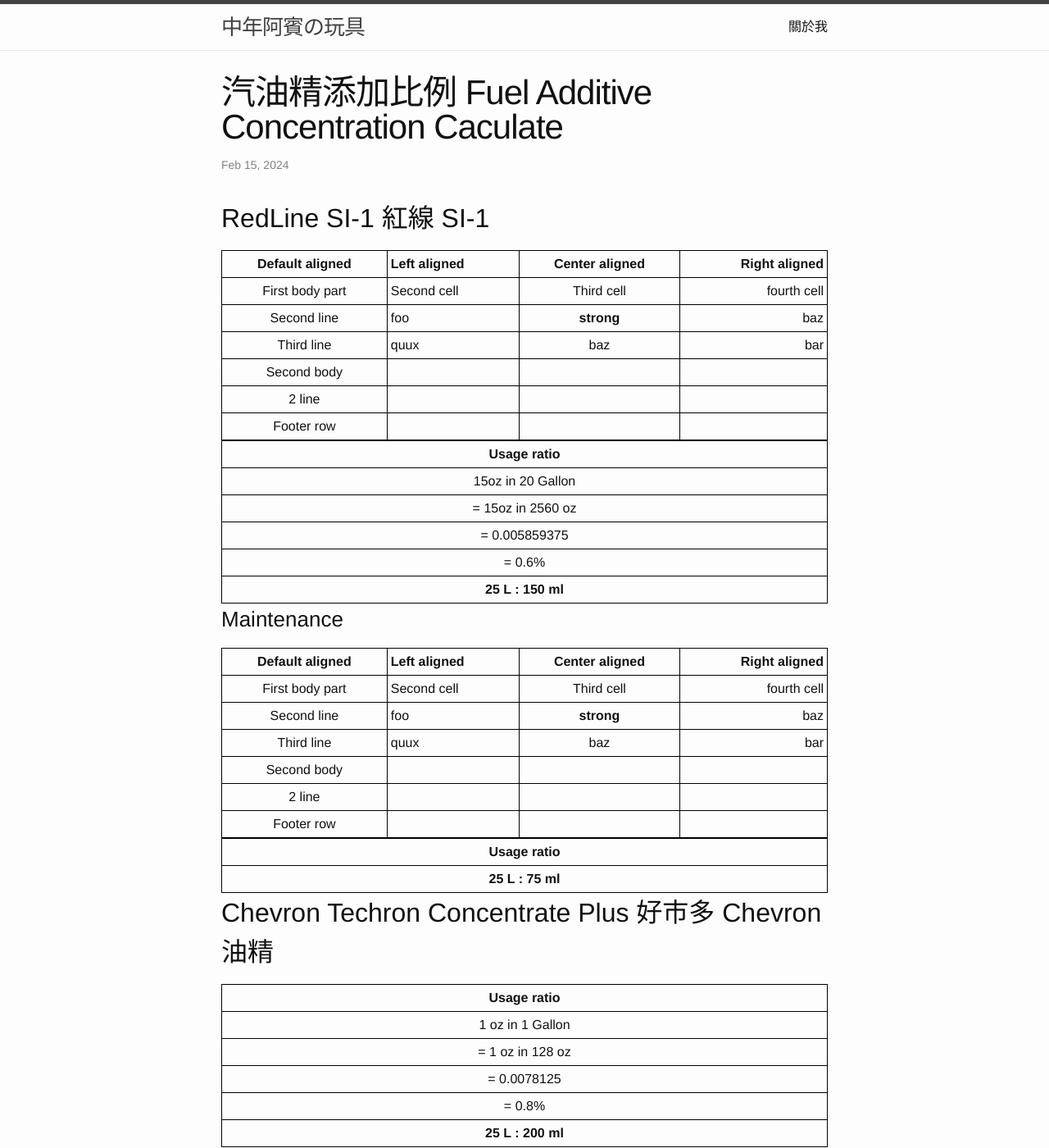
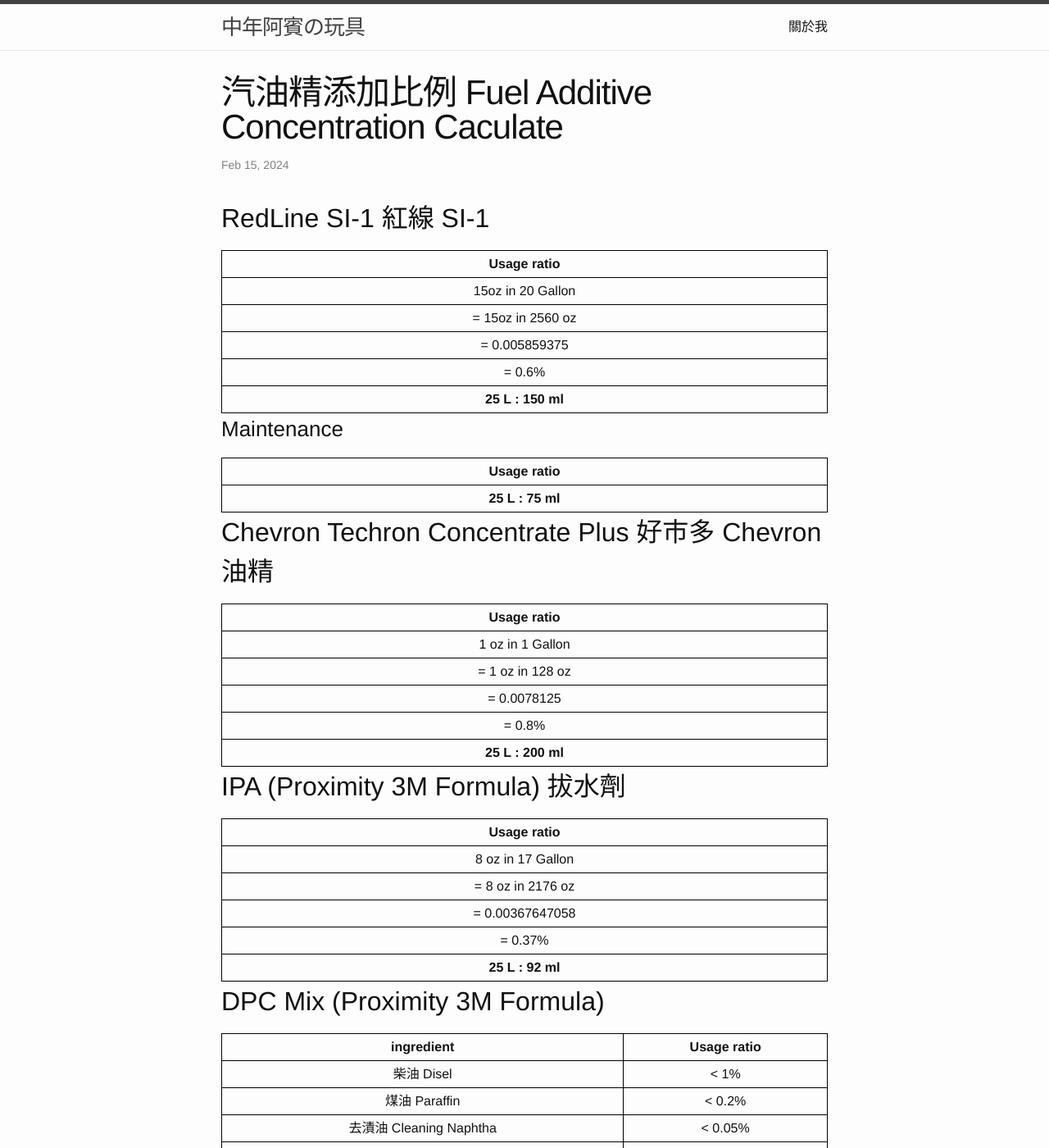
Before and after one commit to 1stbenz/1stbenz.github.io, a Jekyll site: the page built from _posts/2024-02-15-additive-ratio.md, in a window 1280 px wide and 1400 px high. Shown: the whole window at 82% size. Built offline with Jekyll 4.4.1, drawn with Linux system fonts in a browser that asks for light colours.

Commit message:
Update 2024-02-15-additive-ratio.md

```diff
--- a/_posts/2024-02-15-additive-ratio.md
+++ b/_posts/2024-02-15-additive-ratio.md
@@ -7,82 +7,52 @@
 
 ## RedLine SI-1 紅線 SI-1
 
-|-----------------+------------+-----------------+----------------|
-| Default aligned |Left aligned| Center aligned  | Right aligned  |
-|-----------------|:-----------|:---------------:|---------------:|
-| First body part |Second cell | Third cell      | fourth cell    |
-| Second line     |foo         | **strong**      | baz            |
-| Third line      |quux        | baz             | bar            |
-|-----------------+------------+-----------------+----------------|
-| Second body     |            |                 |                |
-| 2 line          |            |                 |                |
-|=================+============+=================+================|
-| Footer row      |            |                 |                |
-|-----------------+------------+-----------------+----------------|
-
-| Usage ratio       |
-|-------------------|
+| Usage ratio |
+| --- |
 | 15oz in 20 Gallon |
 | = 15oz in 2560 oz |
-| = 0.005859375     |
-| = 0.6%            |
+| = 0.005859375 |
+| = 0.6% |
 | **25 L : 150 ml** |
 
 ### Maintenance
 
-|-----------------+------------+-----------------+----------------|
-| Default aligned |Left aligned| Center aligned  | Right aligned  |
-|-----------------|:-----------|:---------------:|---------------:|
-| First body part |Second cell | Third cell      | fourth cell    |
-| Second line     |foo         | **strong**      | baz            |
-| Third line      |quux        | baz             | bar            |
-|-----------------+------------+-----------------+----------------|
-| Second body     |            |                 |                |
-| 2 line          |            |                 |                |
-|=================+============+=================+================|
-| Footer row      |            |                 |                |
-|-----------------+------------+-----------------+----------------|
-
-| Usage ratio      |
-|------------------|
+|   Usage ratio |
+| --- |
 | **25 L : 75 ml** |
 
 ## Chevron Techron Concentrate Plus 好市多 Chevron 油精
 
-
-| Usage ratio       |
-|-------------------|
-| 1 oz in 1 Gallon  |
-| = 1 oz in 128 oz  |
-| = 0.0078125       |
-| = 0.8%            |
+|  Usage ratio |
+| --- |
+| 1 oz in 1 Gallon |
+| = 1 oz in 128 oz |
+| = 0.0078125 |
+| = 0.8% |
 | **25 L : 200 ml** |
 
 ## IPA (Proximity 3M Formula) 拔水劑
 
-
-| Usage ratio       |
-|-------------------|
+|  Usage ratio |
+| --- |
 | 8 oz in 17 Gallon |
 | = 8 oz in 2176 oz |
-| = 0.00367647058   |
-| = 0.37%           |
-| **25 L : 92 ml**  |
+| = 0.00367647058 |
+| = 0.37% |
+| **25 L : 92 ml** |
 
 ## DPC Mix (Proximity 3M Formula)
 
-
-| ingredient               | Usage ratio |
-|--------------------------|-------------|
-| 柴油 Disel               | < 1%        |
-| 煤油 Paraffin            | < 0.2%      |
-| 去漬油 Cleaning Naphtha  | < 0.05%     |
-| 2L : 0.5L : 0.1L (D:P:C) |             |
+| ingredient | Usage ratio |
+| --- | --- |
+| 柴油 Disel | < 1% |
+| 煤油 Paraffin | < 0.2% |
+| 去漬油 Cleaning Naphtha | < 0.05% |
+| 2L : 0.5L : 0.1L (D:P:C)  ||
 
 ### Pre-Mix 比例
 
-
-| Usage ratio     |
-|-----------------|
+| Usage ratio |
+| --- |
 | **25L : 300ml** |
 | **27L : 325ml** |
```
